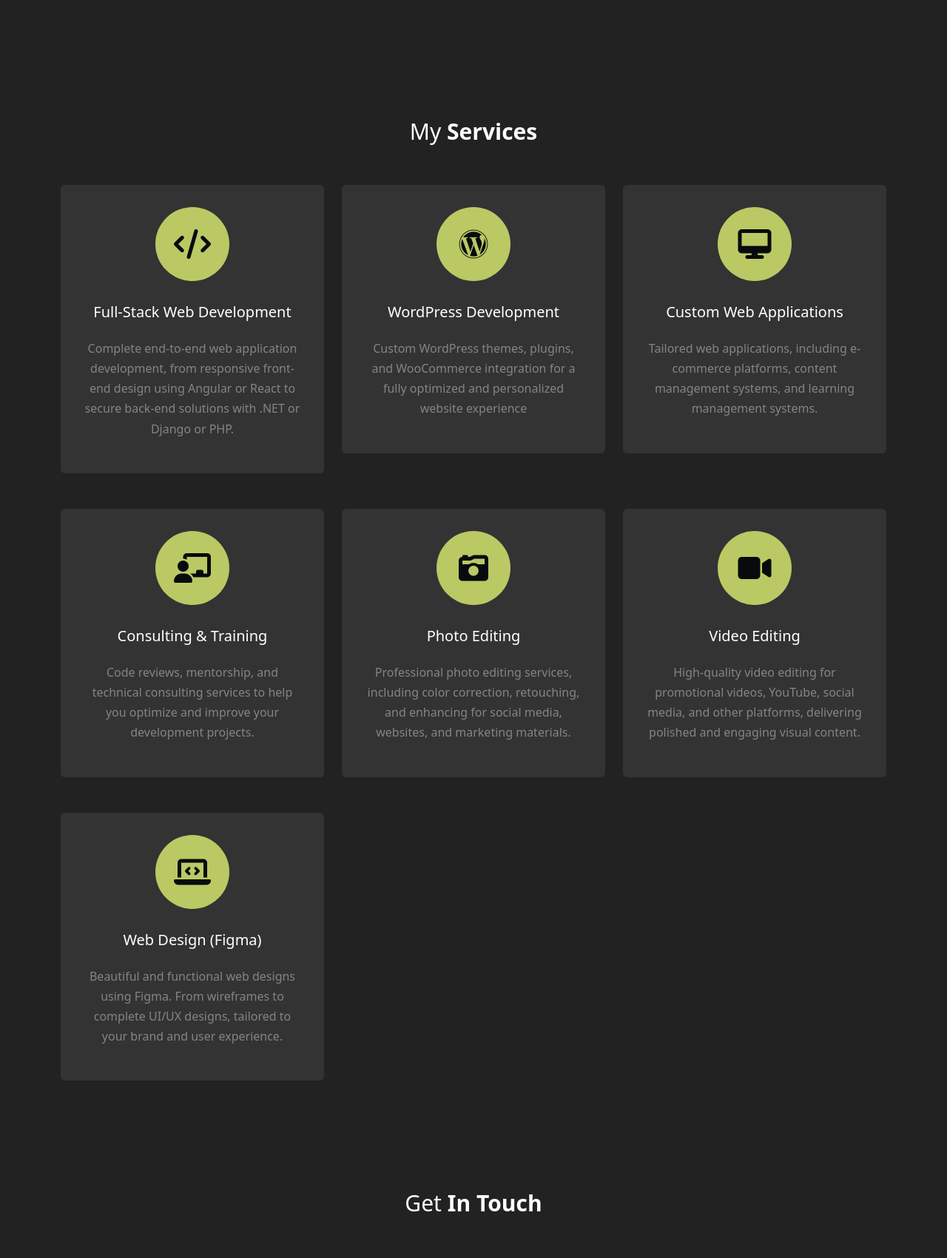
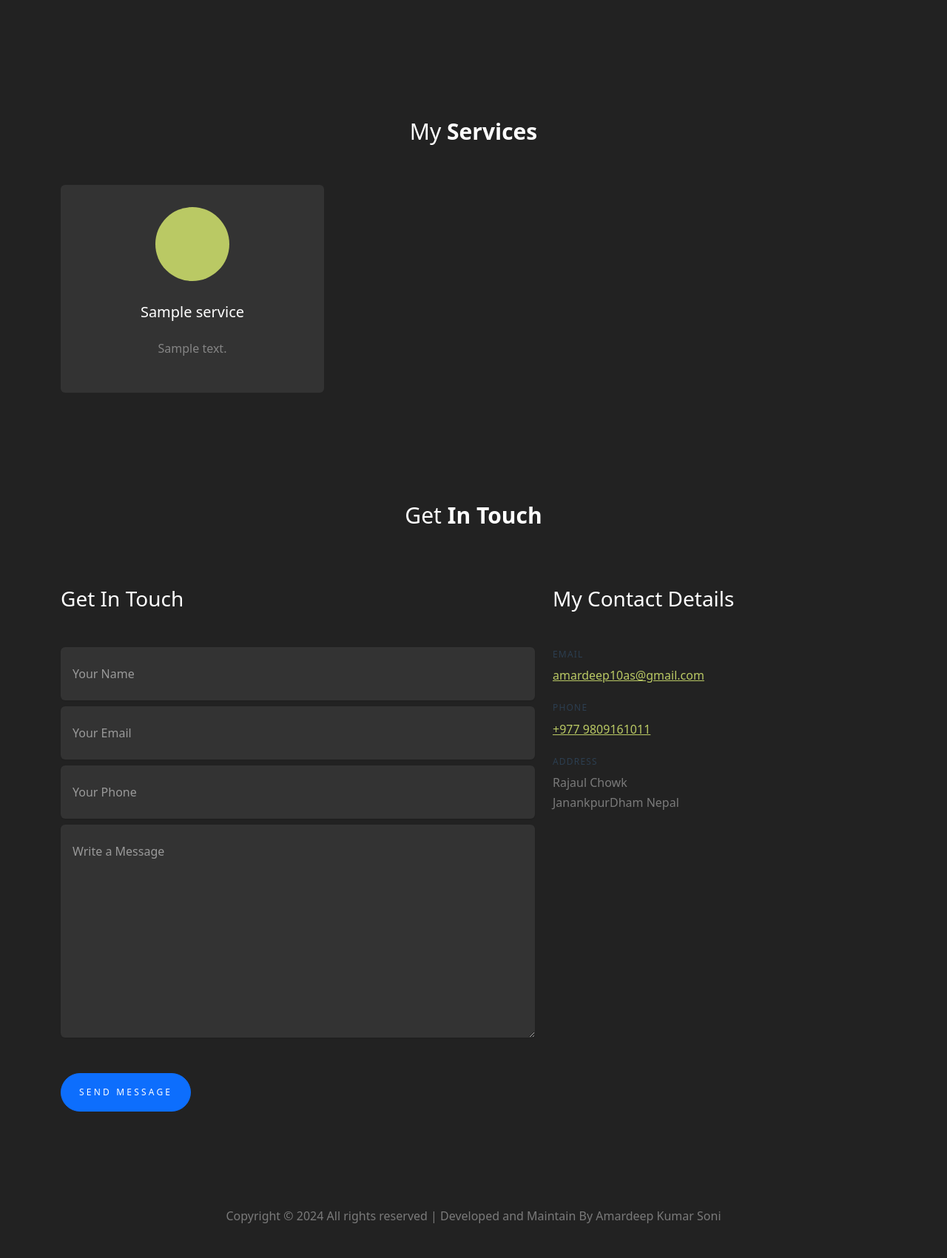
Before and after one commit to amardeep-soni/bootcampDjangoLearning, a Django app: template templates/index.html in a window 1280 px wide. Shown: the part 3988-5689 px from the top of the page at 74% size. Run offline with Django 5.2, Linux system fonts and the light colour scheme; the template is opened without the code that fills it: values that come from a table or form of the project are taken from there, others are empty; tables that the repository leaves empty hold one stand-in row (values such as "Sample post"); grey boxes marked "Sample" are stand-in pictures; parts of the project's set-up code (start-up, migrations or seed data) failed here and were passed over; some libraries are stand-ins or nearby versions.

Commit message:
created service model and bind in html for dynamic rendering

```diff
--- a/Home/admin.py
+++ b/Home/admin.py
@@ -3,3 +3,4 @@ from .models import *
 
 # Register your models here.
 admin.site.register(Home)
+admin.site.register(Service)
--- a/Home/models.py
+++ b/Home/models.py
@@ -9,5 +9,7 @@ class Home(models.Model):
     image = models.ImageField(upload_to="pictures/")
     about_me = models.TextField()
 
-    def __str__(self):
-        return self.name
+class Service(models.Model):
+    service_icon = models.CharField(max_length=100)
+    service_title = models.CharField(max_length=100)
+    service_desc = models.TextField()
--- a/Home/views.py
+++ b/Home/views.py
@@ -1,9 +1,11 @@
 from django.http import HttpResponse
 from django.shortcuts import render
-from .models import Home
+
+from .models import Home, Service
 
 
 # Create your views here.
 def index(request):
     data = Home.objects.all()
-    return render(request, "index.html", {'data': data})
+    service = Service.objects.all()
+    return render(request, "index.html", {"data": data, "services": service})
--- a/templates/index.html
+++ b/templates/index.html
@@ -329,87 +329,17 @@
                 </div>
             </div>
             <div class="row">
-
+                {% for service in services%}
                 <div class="col-md-6 col-lg-4 text-center mb-5">
                     <div class="site-service-item rounded">
                         <span class="icon">
-                            <span class="fa fa-code"></span>
+                            <span class="{{service.service_icon}}"></span>
                         </span>
-                        <h3 class="mb-4">Full-Stack Web Development</h3>
-                        <p>Complete end-to-end web application development, from responsive front-end design using
-                            Angular or React to secure back-end solutions with .NET or Django or PHP.</p>
+                        <h3 class="mb-4">{{service.service_title}}</h3>
+                        <p>{{service.service_desc}}</p>
                     </div>
                 </div>
-
-                <div class="col-md-6 col-lg-4 text-center mb-5">
-                    <div class="site-service-item rounded">
-                        <span class="icon">
-                            <span class="fa-brands fa-wordpress"></span>
-                        </span>
-                        <h3 class="mb-4">WordPress Development</h3>
-                        <p>Custom WordPress themes, plugins, and WooCommerce integration for a fully optimized and
-                            personalized website experience</p>
-                    </div>
-                </div>
-
-                <div class="col-md-6 col-lg-4 text-center mb-5">
-                    <div class="site-service-item rounded">
-                        <span class="icon">
-                            <span class="fa fa-desktop"></span>
-                        </span>
-                        <h3 class="mb-4">Custom Web Applications</h3>
-                        <p>Tailored web applications, including e-commerce platforms, content management systems, and
-                            learning management systems.</p>
-                    </div>
-                </div>
-                <div class="col-md-6 col-lg-4 text-center mb-5">
-                    <div class="site-service-item rounded">
-                        <span class="icon">
-                            <span class="fa fa-chalkboard-teacher"></span>
-                        </span>
-                        <h3 class="mb-4">Consulting & Training</h3>
-                        <p>Code reviews, mentorship, and technical consulting services to help you optimize and improve
-                            your development projects.</p>
-                    </div>
-                </div>
-
-                <div class="col-md-6 col-lg-4 text-center mb-5">
-                    <div class="site-service-item rounded">
-                        <span class="icon">
-                            <span class="fa fa-camera-retro"></span>
-                        </span>
-                        <h3 class="mb-4">Photo Editing</h3>
-                        <p>Professional photo editing services, including color correction, retouching, and enhancing
-                            for social media, websites, and marketing materials.</p>
-                    </div>
-                </div>
-
-                <div class="col-md-6 col-lg-4 text-center mb-5">
-                    <div class="site-service-item rounded">
-                        <span class="icon">
-                            <span class="fa fa-video"></span>
-                            <!-- You can change the icon class based on your preference -->
-                        </span>
-                        <h3 class="mb-4">Video Editing</h3>
-                        <p>High-quality video editing for promotional videos, YouTube, social media, and other
-                            platforms, delivering polished and engaging visual content.</p>
-                    </div>
-                </div>
-
-                <div class="col-md-6 col-lg-4 text-center mb-5">
-                    <div class="site-service-item rounded">
-                        <span class="icon">
-                            <span class="fa fa-laptop-code"></span>
-                        </span>
-                        <h3 class="mb-4">Web Design (Figma)</h3>
-                        <p>Beautiful and functional web designs using Figma. From wireframes to complete UI/UX designs,
-                            tailored to your brand and user experience.</p>
-                    </div>
-                </div>
-
-
-
-
+                {% endfor%}
             </div>
         </div>
     </section>
```
Also changed, not shown: Home/migrations/0003_service.py (added).
